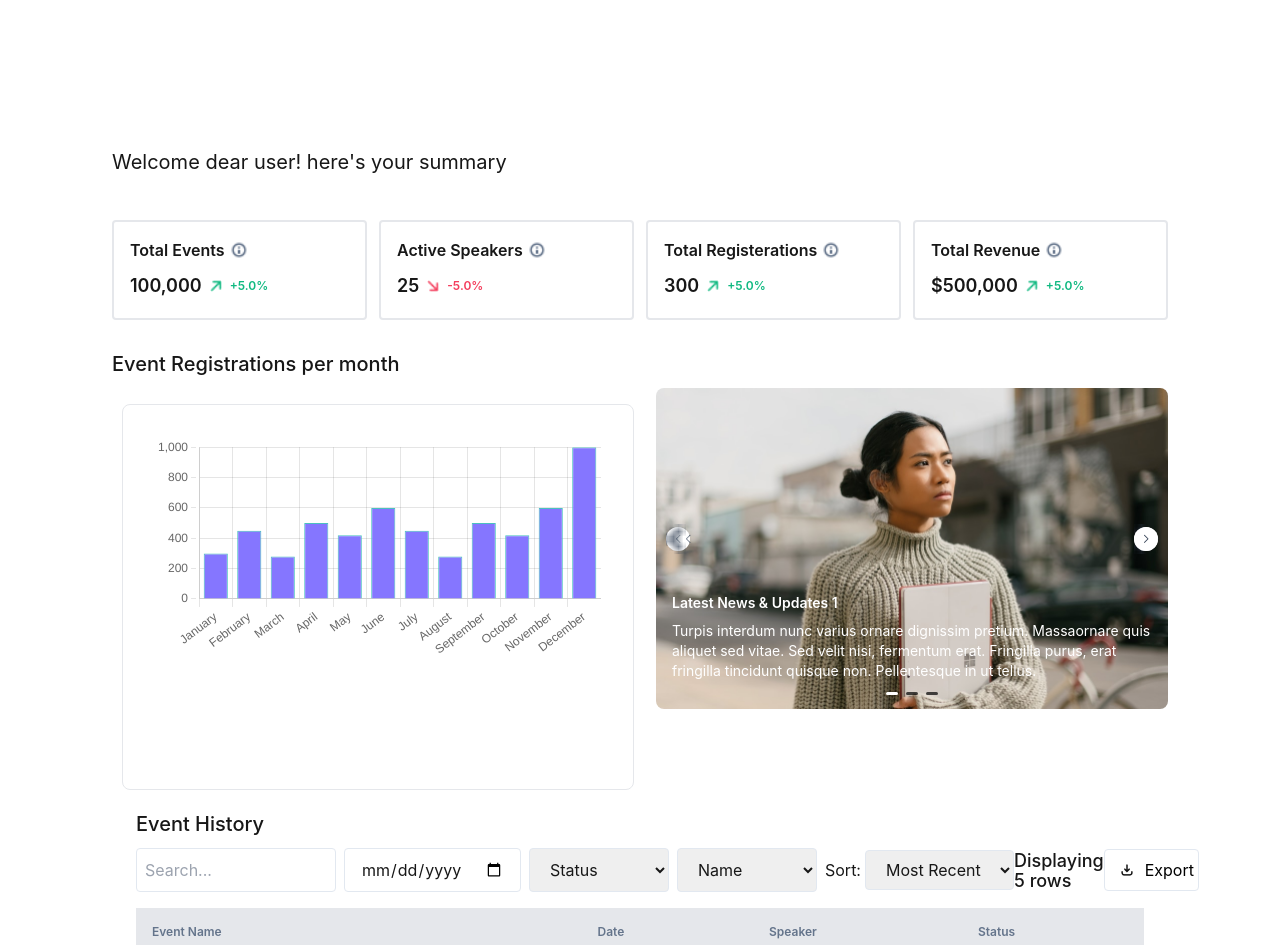
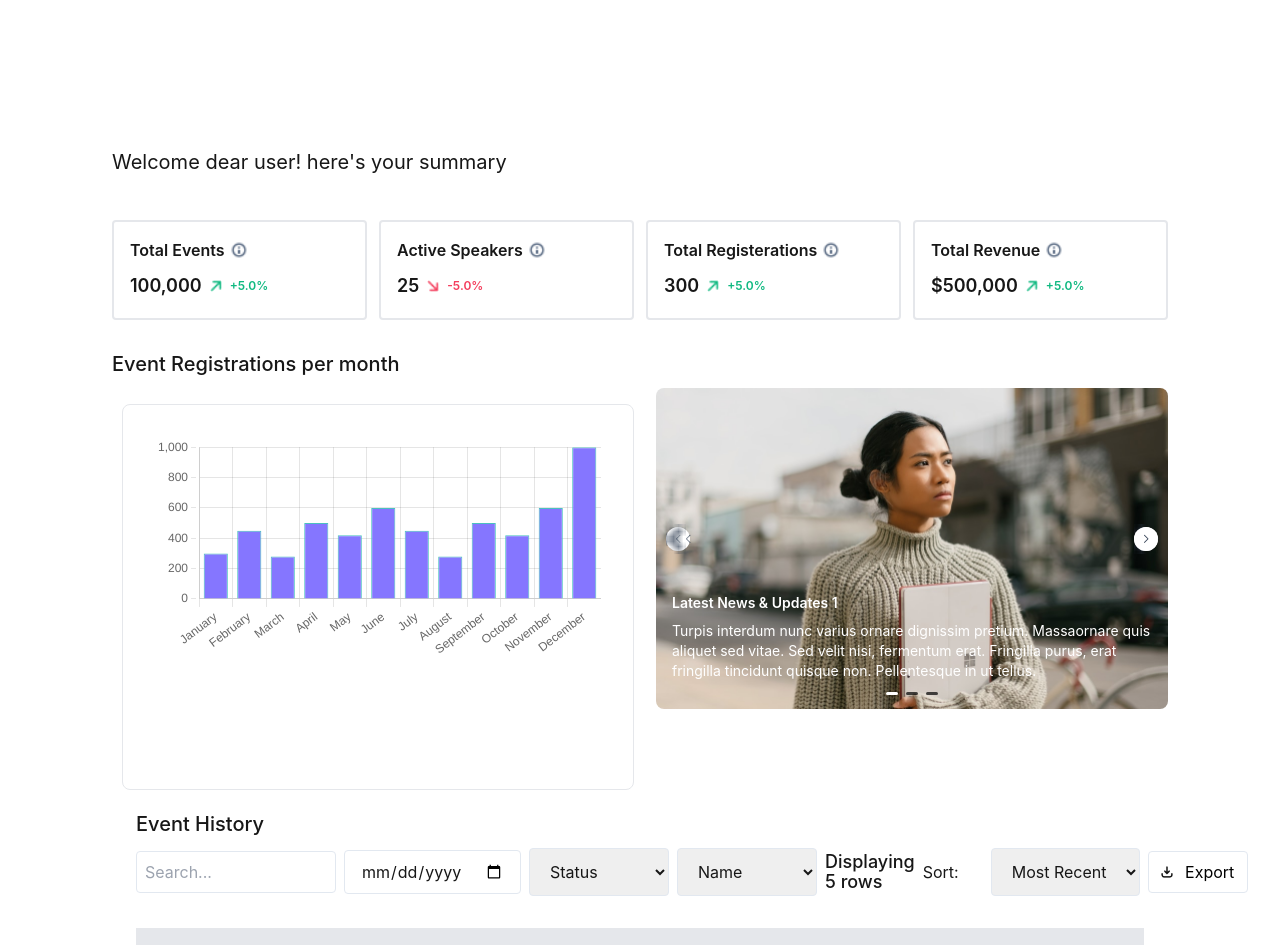
Before and after one commit to Remi-dee/map, a Next.js app: page / in a window 1280 px wide. Shown: the top 945 px of the page. Built offline with nearby package versions, Linux system fonts and the light colour scheme.

Commit message:
Friday, October 18, 2024 at 5:32 PM West Africa Standard Time

```diff
--- a/app/Components/EventHistory.js
+++ b/app/Components/EventHistory.js
@@ -147,13 +147,13 @@ const EventHistory = () => {
         Event History
       </h1>
 
-      <div className="flex justify-between items-center">
+      <div className="flex lg:gap-[8px] mb-4 lg:flex-row flex-col  lg:justify-between items-center">
         {/* Filters and Sorting */}
-        <div className="flex gap-[8px] mb-4">
+        <div className="flex lg:gap-[8px] mb-4 lg:flex-row flex-col gap-2 lg:items-center">
           <input
             type="text"
             placeholder="Search..."
-            className="w-[200px] p-2 border border-[#E2E8F0] rounded text-[#CBD5E1]"
+            className="w-[335px] lg:w-[200px] p-2 border border-[#E2E8F0] rounded text-[#CBD5E1]"
             onChange={(e) => setFilter({ ...filter, name: e.target.value })}
           />
 
@@ -165,7 +165,7 @@ const EventHistory = () => {
           />
 
           <select
-            className="px-4 py-2 border border-[#E2E8F0] rounded"
+            className="px-4 py-3 border border-[#E2E8F0] rounded"
             onChange={(e) => setFilter({ ...filter, status: e.target.value })}
           >
             <option value="">Status</option>
@@ -174,7 +174,7 @@ const EventHistory = () => {
           </select>
 
           <select
-            className="px-4 py-2 border border-[#E2E8F0] rounded"
+            className="px-4 py-3 border border-[#E2E8F0] rounded"
             onChange={(e) => setFilter({ ...filter, status: e.target.value })}
           >
             <option value="">Name</option>
@@ -182,10 +182,18 @@ const EventHistory = () => {
             <option value="In Progress">In Progress</option>
           </select>
 
-          <div class="flex items-center gap-1">
+          <span>
+            {" "}
+            <h1 className="text-[18px] font-medium leading-5   ">
+              Displaying {rowsPerPage} rows
+            </h1>
+          </span>
+        </div>
+        <div className="flex items-center flex-col lg:flex-row gap-2">
+          <div class="flex justify-between w-full items-center gap-8 mb-4">
             <span>Sort: </span>
             <select
-              className="px-4 py-2 border border-[#E2E8F0] rounded"
+              className="px-4 py-3 border border-[#E2E8F0] rounded"
               onChange={(e) => setSortOrder(e.target.value)}
             >
               <option value="Most Recent"> Most Recent</option>
@@ -193,17 +201,10 @@ const EventHistory = () => {
               <option value="Name">Name</option>
             </select>
           </div>
-        </div>
-        <div>
-          {" "}
-          <h1 className="text-[18px] font-medium leading-5 text-left mb-[12px]  lg:mb-[14px]">
-            Displaying {rowsPerPage} rows
-          </h1>
-        </div>
           {/* Download CSV Button */}
           <div className="mb-4">
             <button
-            className="flex items-center gap-3 px-4 py-2 border border-[#E2E8F0] text-black rounded hover:bg-gray-400"
+              className="flex text-center justify-center w-[335px] lg:w-[100px] items-center gap-3 px-4 py-2 border border-[#E2E8F0] text-black rounded hover:bg-gray-400"
               onClick={downloadCSV}
             >
               <Image
@@ -216,6 +217,7 @@ const EventHistory = () => {
               <span> Export</span>
             </button>
           </div>{" "}
+        </div>
       </div>
 
       {/* Table */}
```
Lines whose indentation alone changed are shown as unchanged.
